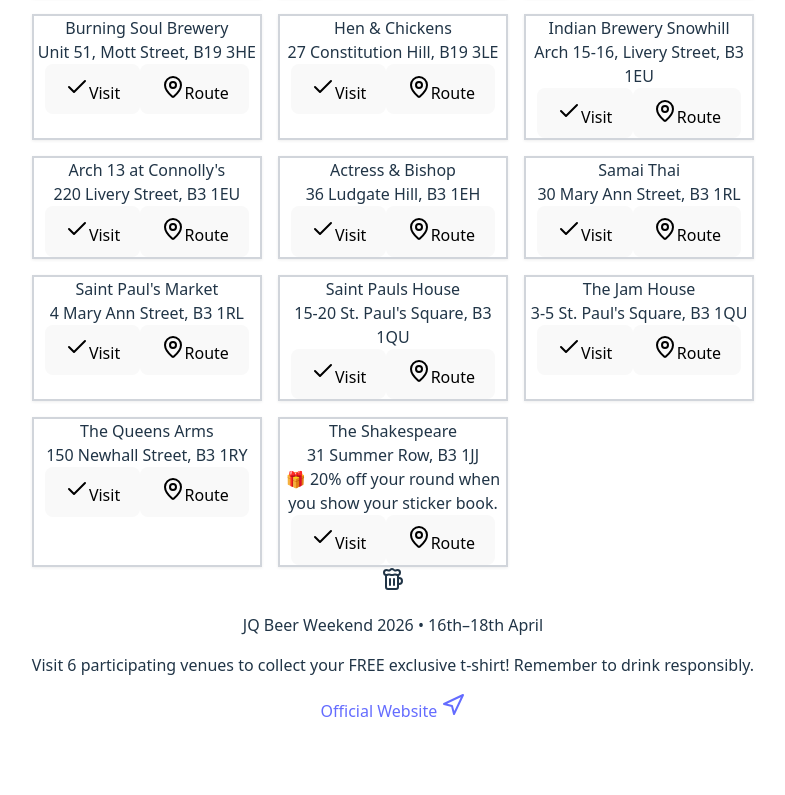
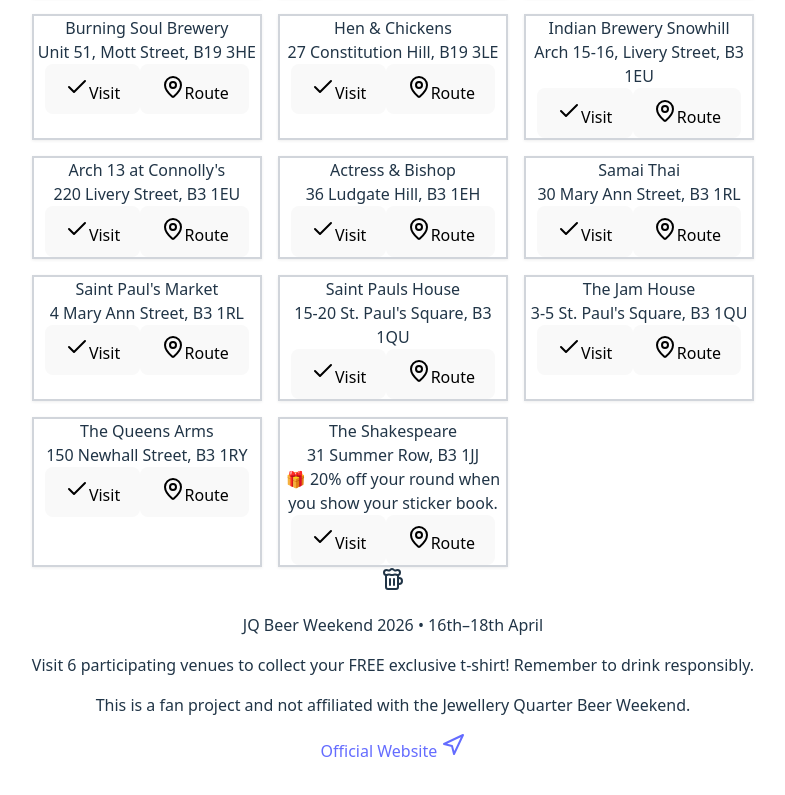
Before and after one commit to jjones2000/jq-beer-weekend, a React (Vite) app: page / in a window 1280 px wide. Shown: the part 2293-3088 px from the top of the page, without its empty margins (247-1032 px from the left). Before the commit the page ends 3048 px from the top, so only its background shows below. Built offline with nearby package versions, Linux system fonts and the light colour scheme.

Commit message:
disclaimer at the bottom

```diff
--- a/src/jq-beer-weekend.jsx
+++ b/src/jq-beer-weekend.jsx
@@ -642,6 +642,9 @@
           <p className="text-sm max-w-md mx-auto mb-4">
             Visit 6 participating venues to collect your FREE exclusive t-shirt! Remember to drink responsibly.
           </p>
+          <p className="text-sm max-w-md mx-auto mb-4">
+            This is a fan project and not affiliated with the Jewellery Quarter Beer Weekend.
+          </p>
           <a
             href="https://www.thejewelleryquarter.org/beer-weekend/"
             target="_blank"
```
